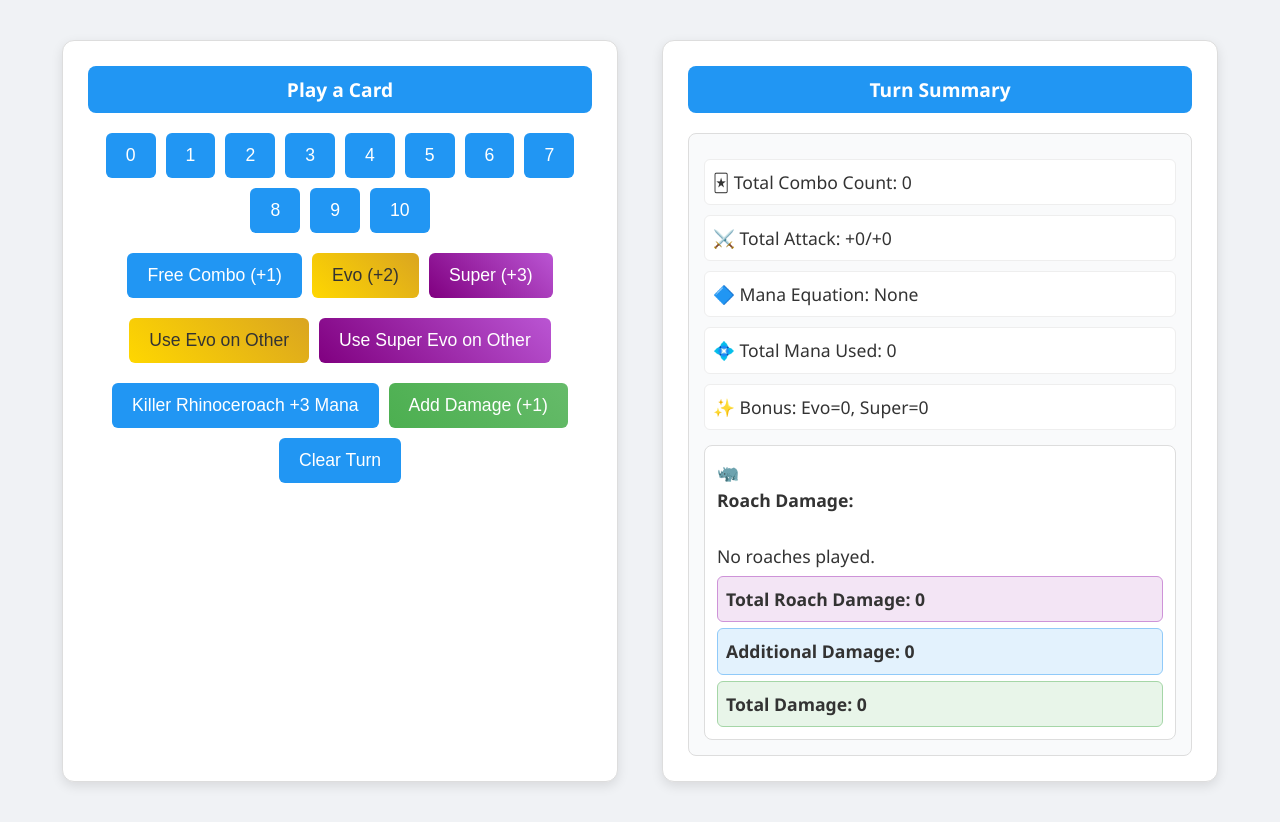
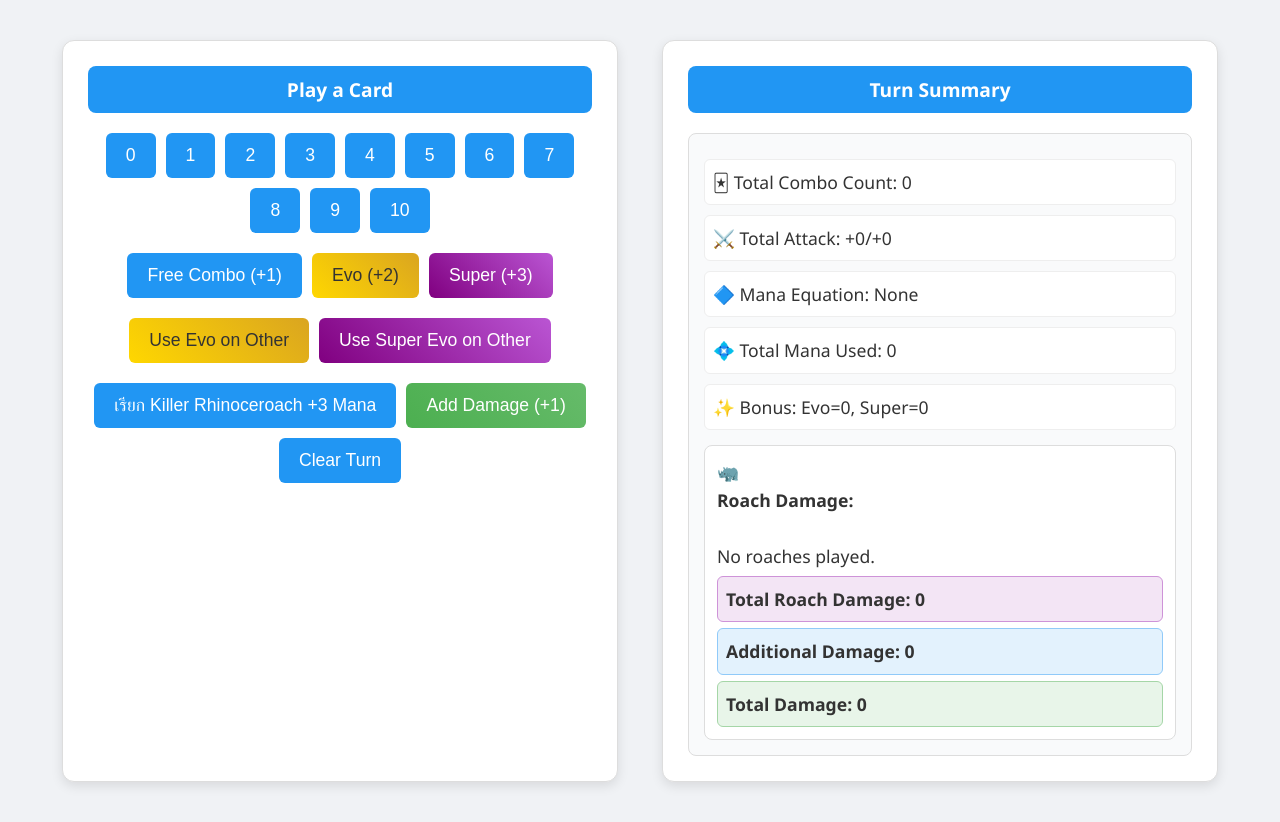
Before and after one commit to p00n4k/forest_combo_calculator, a plain HTML site: page index.html in a window 1280 px wide. Drawn offline with Linux system fonts and the light colour scheme.

Commit message:
Update index.html

```diff
--- a/index.html
+++ b/index.html
@@ -179,7 +179,7 @@
         </button>
       </div>
       <div class="buttons">
-        <button onclick="playRoach()">Killer Rhinoceroach +3 Mana</button>
+        <button onclick="playRoach()">เรียก Killer Rhinoceroach +3 Mana</button>
         <button class="button-add-damage" onclick="addDamage()">
           Add Damage (+1)
         </button>
```
